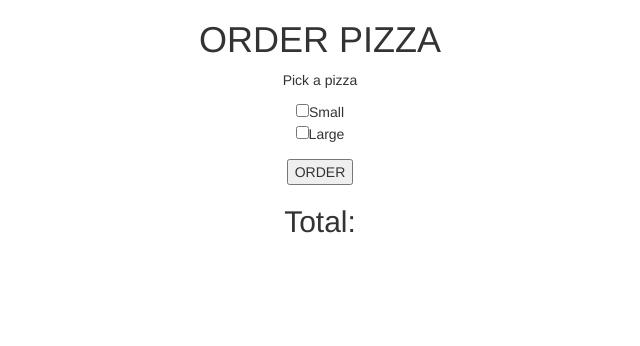
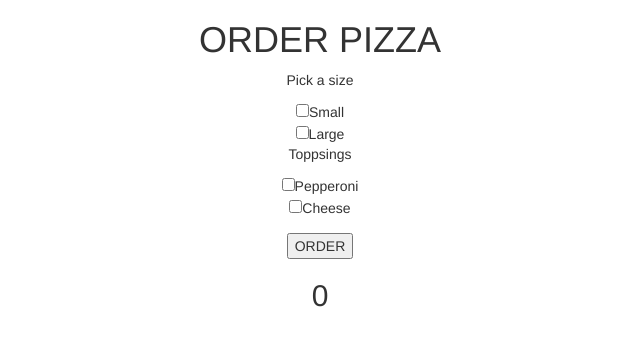
Before and after one commit to NickoDelaCruz/SimplePizza, a plain HTML site: page index.html in a window 1280 px wide. Both pictures are taken after a click on the button "ORDER". Shown: the whole page, without its empty margins (320-960 px from the left). Drawn offline with Linux system fonts and the light colour scheme.

Commit message:
added sizes and toppings.

```diff
--- a/index.html
+++ b/index.html
@@ -12,9 +12,12 @@
         <h1>ORDER PIZZA</h1>
         <form id="pizza-form">
           <div class="form-group">
-            <p>Pick a pizza</p>
+            <p>Pick a size</p>
             <input type="checkbox" name="pizza" value="1">Small <br>
             <input type="checkbox" name="pizza" value="2">Large<br>
+            <p>Toppsings</p>
+            <input type="checkbox" name="pizza" value="3">Pepperoni<br>
+            <input type="checkbox" name="pizza" value="4">Cheese</br>
           </div>
         </form>
         <button id="order">ORDER</button>
--- a/js/scripts.js
+++ b/js/scripts.js
@@ -1,26 +1,25 @@
 function Pizza(){
-  this.type = 0;
+  this.type = '';
   this.price = 0;
 }
 
-Pizza.prototype.newOrder = function() {
-  if(this.type === 1){
+Pizza.prototype.sizeType = function(pizzaType) {
+  this.type = pizzaType
+  if (this.type === '1') {
     this.price = this.price + 5;
-
   }
-  if(this.type === 2){
+  if (this.type === '2') {
     this.price = this.price + 7;
-
   }
 }
 
 $(document).ready(function() {
   var customer = new Pizza();
-  $("form#order").submit(function(event) {
-  $("input:checkbox[name=pizza]:checked").val();
-    customer.newOrder();
+  $("button#order").click(function(event) {
+    customer.price = 0
+    $("input:checkbox[name=pizza]:checked").each(function(index, checkbox){
+      customer.sizeType(checkbox.value);
+    });
     $("#price").text(customer.price);
-    event.preventDefault();
-
-});
+  });
 })
```
